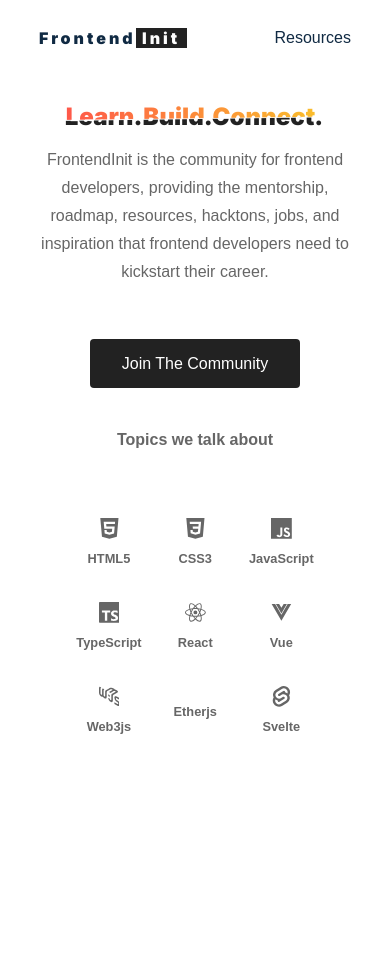
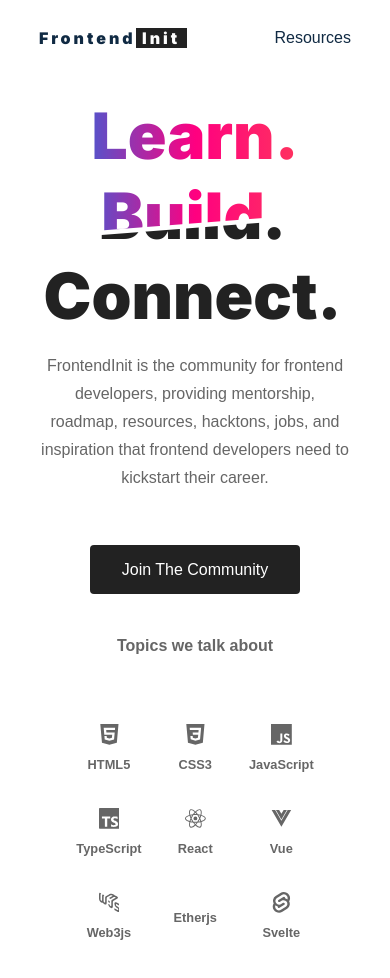
Before and after one commit to calebbenjin/frontendinit, a Next.js app: page / in a window 390 px wide. Shown: the top 978 px of the page. Before the commit the page ends 844 px from the top, so only its background shows below. Built offline with nearby package versions, Linux system fonts and the light colour scheme.

Commit message:
mobile-responsive

```diff
--- a/src/components/Hero/HeroStyle.ts
+++ b/src/components/Hero/HeroStyle.ts
@@ -73,6 +73,9 @@ export const HeroWrapper = styled.div`
     }
   }
 
+  .wrapper-mobile {
+    display: none;
+  }
 
   .wrapper {
     color: var(--black);
@@ -80,6 +83,7 @@ export const HeroWrapper = styled.div`
     display: grid;
     font-size: 7rem;
     font-family: 'Inter', sans-serif;
+
   }
 
   .wrapper>div {
@@ -90,7 +94,7 @@ export const HeroWrapper = styled.div`
     background-clip: text;
     -webkit-background-clip: text;
     -webkit-text-fill-color: transparent;
-    background-image: linear-gradient(90deg, #ff4d4d, #f9cb28);
+    background-image: linear-gradient(90deg, #007cf0, #ff0080, #ff4d4d);
     clip-path: polygon(0% 0%, 100% 0%, 100% 48%, 0% 58%);
   }
 
@@ -119,10 +123,21 @@ export const HeroWrapper = styled.div`
     height: 100%;
     padding-top: 6rem;
 
+    .wrapper-mobile {
+      color: var(--black);
+      font-weight: 900;
+      display: grid;
+      font-size: 4rem;
+      font-family: 'Inter', sans-serif;
+      line-height: 5rem;
+    }
+
+    .wrapper-mobile>div {
+      grid-area: 1/1/-1/-1;
+    }
+
     .wrapper {
-      font-size: 1.5rem;
-      font-family: 'Inter', sans-serif;
-      margin-bottom: 0.5rem;
+      display: none;
     }
 
     .heroContent {
@@ -165,6 +180,7 @@ export const HeroWrapper = styled.div`
       .description {
         font-size: 1rem;
         width: 100%;
+        margin-top: 1rem;
       }
 
       .heroBtn {
--- a/src/components/Hero/index.tsx
+++ b/src/components/Hero/index.tsx
@@ -14,7 +14,11 @@ const Hero = () => {
             <div className="hero-title-top">Learn.Build.Connect.</div>
             <div className="hero-title-bottom" aria-hidden="true">Learn.Build.Connect.</div>
           </div>
-          <p className="description">FrontendInit is the community for frontend developers, providing the mentorship, roadmap, resources, hacktons, jobs, and inspiration that frontend developers need to kickstart their career.</p>
+          <div className="wrapper-mobile">
+            <div className="hero-title-top">Learn.<br /> Build.<br />Connect.</div>
+            <div className="hero-title-bottom" aria-hidden="true">Learn.<br /> Build.<br /> Connect.</div>
+          </div>
+          <p className="description">FrontendInit is the community for frontend developers, providing mentorship, roadmap, resources, hacktons, jobs, and inspiration that frontend developers need to kickstart their career.</p>
           <Link href="/" className="heroBtn">Join the community</Link>
           <div className="hero-topic">
             <p className="sub-title">Topics we talk about</p>
--- a/src/pages/_document.tsx
+++ b/src/pages/_document.tsx
@@ -80,38 +80,38 @@ export default class MyDocument extends Document {
 
           <link rel="shortcut icon" href="/public/favicon.ico" />
           <link rel="icon" href="/favicon.ico" />
-          <meta name="description" content="I write code, think about great designs, founder of FrontendProf, Content Creator, Technical Writer. I am passionate about solving business problems through human-centered design." />
+          <meta name="description" content="FrontendInit is the community for frontend developers, providing the mentorship, roadmap, resources, hacktons, jobs, and inspiration that frontend developers need to kickstart their career." />
 
           {/*<!-- Google / Search Engine Tags -->*/}
-          <meta itemProp="name" content="Caleb Benjamin Portfolio" />
-          <meta itemProp="description" content="I write code, think about great designs, founder of FrontendProf, Content Creator, Technical Writer. I am passionate about solving business problems through human-centered design." />
+          <meta itemProp="name" content="FrontendInit | Lean.Build.Connect." />
+          <meta itemProp="description" content="FrontendInit is the community for frontend developers, providing the mentorship, roadmap, resources, hacktons, jobs, and inspiration that frontend developers need to kickstart their career." />
           <meta
             itemProp="image"
-            content="https://res.cloudinary.com/calebbenjin/image/upload/v1665089575/Screenshot_128_jhoeym.png"
+            content="https://res.cloudinary.com/calebbenjin/image/upload/v1670748872/Screenshot_183_osemji.png"
           />
 
           {/*<!-- Facebook Meta Tags -->*/}
-          <meta property="og:title" content="Caleb Benjamin Portfolio" />
-          <meta property="og:description" content="I write code, think about great designs, founder of FrontendProf, Content Creator, Technical Writer. I am passionate about solving business problems through human-centered design." />
+          <meta property="og:title" content="FrontendInit | Lean.Build.Connect." />
+          <meta property="og:description" content="FrontendInit is the community for frontend developers, providing the mentorship, roadmap, resources, hacktons, jobs, and inspiration that frontend developers need to kickstart their career." />
           <meta
             property="og:image"
-            content="https://res.cloudinary.com/calebbenjin/image/upload/v1665089575/Screenshot_128_jhoeym.png"
+            content="https://res.cloudinary.com/calebbenjin/image/upload/v1670748872/Screenshot_183_osemji.png"
           />
           <meta property="og:url" content="https://calebbenjin.vercel.app/" />
           <meta property="og:type" content="website" />
 
           {/*<!-- Twitter Meta Tags -->*/}
-          <meta name="twitter:title" content="Caleb Benjamin Portfolio" />
-          <meta name="twitter:description" content="I write code, think about great designs, founder of FrontendProf, Content Creator, Technical Writer. I am passionate about solving business problems through human-centered design." />
+          <meta name="twitter:title" content="FrontendInit | Lean.Build.Connect." />
+          <meta name="twitter:description" content="FrontendInit is the community for frontend developers, providing the mentorship, roadmap, resources, hacktons, jobs, and inspiration that frontend developers need to kickstart their career." />
           <meta
             name="twitter:image"
-            content="https://res.cloudinary.com/calebbenjin/image/upload/v1665089575/Screenshot_128_jhoeym.png"
+            content="https://res.cloudinary.com/calebbenjin/image/upload/v1670748872/Screenshot_183_osemji.png"
           />
           <meta name="twitter:card" content="summary_large_image" />
 
           <meta
             property="og:image"
-            content="https://res.cloudinary.com/calebbenjin/image/upload/v1665089575/Screenshot_128_jhoeym.png"
+            content="https://res.cloudinary.com/calebbenjin/image/upload/v1670748872/Screenshot_183_osemji.png"
           ></meta>
       </Head>
       <body>
```
